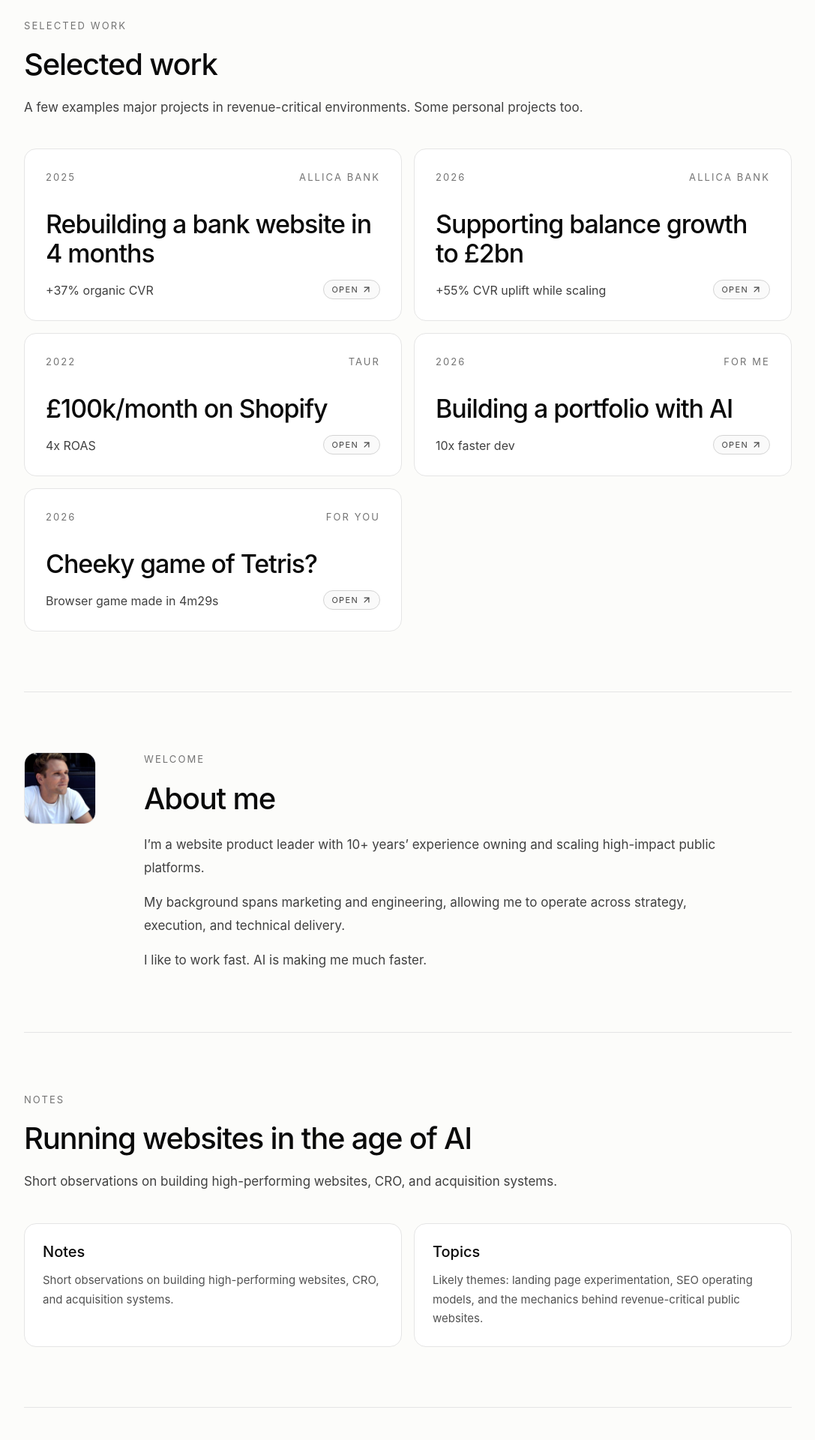
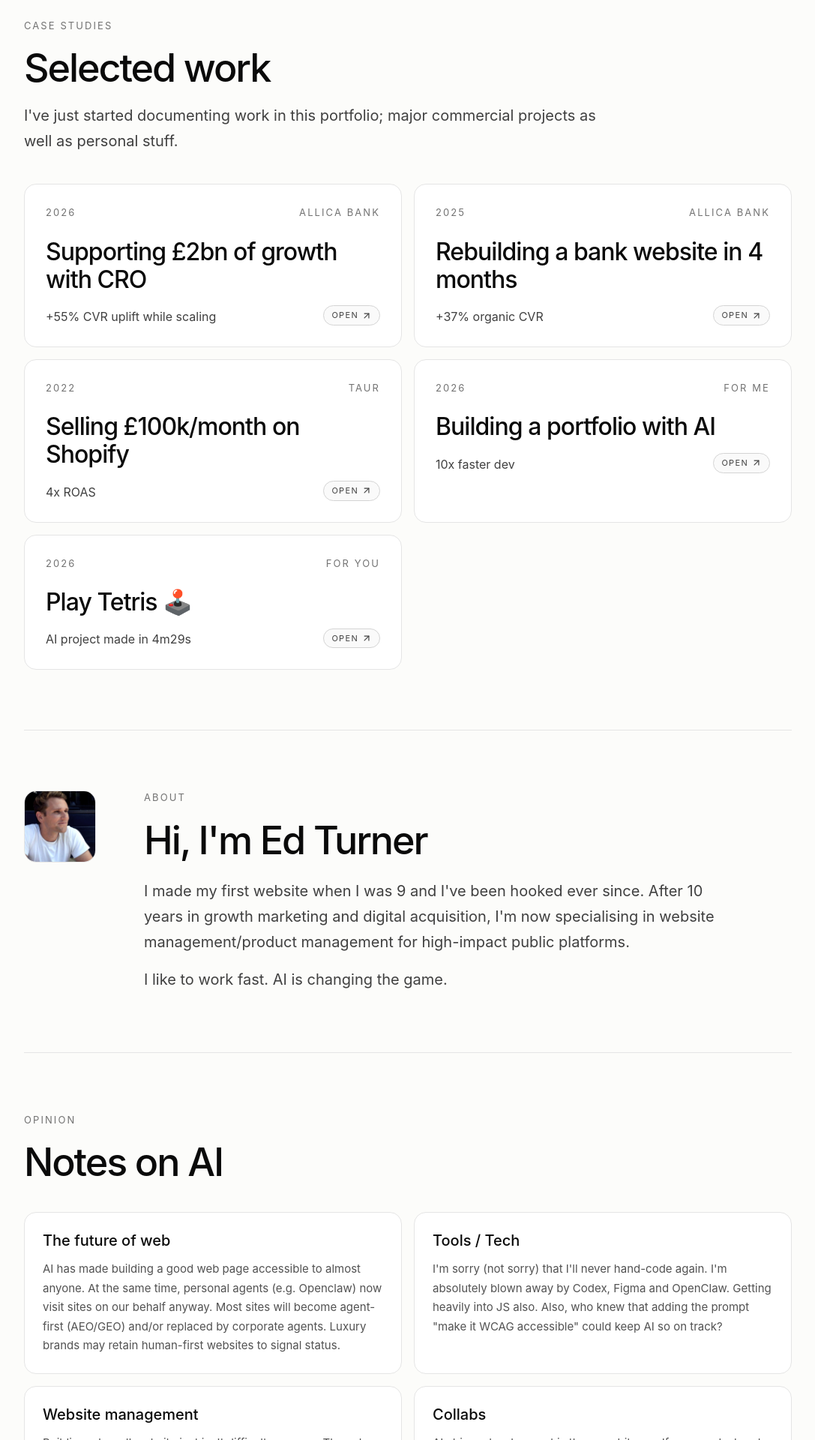
Before and after one commit to edturnuh/edturnuh.github.io, a React (Vite) app: page / in a window 1280 px wide. Shown: the part 780-2700 px from the top of the page at 75% size, without its empty margins (96-1183 px from the left). Built offline with nearby package versions, Linux system fonts and the light colour scheme.

Commit message:
new UI v2

```diff
--- a/src/app/components/AboutPreview.tsx
+++ b/src/app/components/AboutPreview.tsx
@@ -2,7 +2,7 @@ import profileImage from '../../assets/9df415058f0535f1d55f3e0d8992a67ce86b9f72.
 
 export function AboutPreview() {
   return (
-    <section id="about" className="py-16 md:py-20 border-t border-neutral-200">
+    <section id="about" className="scroll-mt-24 py-16 md:py-20 border-t border-neutral-200">
       <div className="grid gap-8 md:grid-cols-[120px_minmax(0,1fr)] md:gap-10">
         <div>
           <img
@@ -13,17 +13,14 @@ export function AboutPreview() {
         </div>
         <div className="max-w-3xl">
           <p className="font-mono text-[13px] uppercase tracking-[0.16em] text-neutral-500 mb-5">
-            Welcome
+            About
           </p>
-          <h2 className="text-[32px] leading-[1.1] tracking-[-0.03em] text-neutral-950 md:text-[40px]">
-            About me
+          <h2 className="text-[36px] leading-[1.02] tracking-[-0.04em] text-neutral-950 md:text-[52px]">
+            Hi, I'm Ed Turner
           </h2>
-          <div className="mt-6 space-y-4 text-[17px] leading-[1.8] text-neutral-700">
-            <p>I’m a website product leader with 10+ years’ experience owning and scaling high-impact public platforms.</p>
-            <p>My background spans marketing and engineering, allowing me to operate across strategy, execution, and technical delivery.</p>
-            <p>I like to work fast. AI is making me much faster.
-
-</p>
+          <div className="mt-6 space-y-4 text-[18px] leading-[1.7] text-neutral-700 md:text-[20px]">
+            <p>I made my first website when I was 9 and I've been hooked ever since. After 10 years in growth marketing and digital acquisition, I'm now specialising in website management/product management for high-impact public platforms.</p>
+            <p>I like to work fast. AI is changing the game.</p>
           </div>
         </div>
       </div>
--- a/src/app/components/CallToAction.tsx
+++ b/src/app/components/CallToAction.tsx
@@ -6,18 +6,29 @@ export function CallToAction() {
 
   return (
     <>
-      <section id="contact" className="py-16 md:py-20 border-t border-neutral-200">
-        <div className="max-w-3xl rounded-2xl border border-neutral-200 bg-white p-6 md:p-8">
-          <p className="font-mono text-[13px] uppercase tracking-[0.16em] text-neutral-500 mb-4">
+      <section id="contact" className="scroll-mt-24 py-16 md:py-20 border-t border-neutral-200">
+        <div className="overflow-hidden rounded-[28px] border border-neutral-200 bg-white">
+          <div className="border-b border-neutral-200 px-6 py-4 md:px-8">
+            <p className="font-mono text-[13px] uppercase tracking-[0.16em] text-neutral-500">
               Contact
             </p>
-          <h2 className="text-[30px] md:text-[36px] leading-[1.1] tracking-[-0.03em] text-neutral-950">
-            Open to senior website product and public web roles
+          </div>
+
+          <div className="grid gap-8 px-6 py-8 md:grid-cols-[minmax(0,1.5fr)_minmax(280px,0.9fr)] md:gap-10 md:px-8 md:py-10">
+            <div className="max-w-3xl">
+              <h2 className="text-[36px] leading-[1.02] tracking-[-0.04em] text-neutral-950 md:text-[52px]">
+                Open to new roles in website management
               </h2>
-          <p className="mt-4 text-[17px] leading-[1.8] text-neutral-700">
-            If you’re hiring for a role spanning growth, execution, and technical delivery, I’d be happy to speak.
+              <p className="mt-5 text-[18px] leading-[1.7] text-neutral-700 md:text-[20px]">
+                I'm keen to connect with great people, projects and organisations – including pro bono. If you think I could add value, do get in touch :)
               </p>
-          <div className="mt-8 flex flex-wrap gap-3">
+            </div>
+
+            <div className="rounded-2xl border border-neutral-200 bg-[#fafaf8] p-5 md:p-6">
+              <p className="font-mono text-[13px] uppercase tracking-[0.16em] text-neutral-500">
+                Next Step
+              </p>
+              <div className="mt-4 flex flex-col gap-3">
                 <button
                   onClick={() => setContactOpen(true)}
                   className="rounded-xl bg-neutral-950 px-5 py-3 text-[15px] text-white hover:bg-neutral-800 focus:outline-none focus:ring-2 focus:ring-neutral-400"
@@ -28,10 +39,12 @@ export function CallToAction() {
                   href="https://www.linkedin.com/in/ed-turner/"
                   target="_blank"
                   rel="noopener noreferrer"
-              className="rounded-xl border border-neutral-300 px-5 py-3 text-[15px] text-neutral-900 hover:bg-neutral-100 focus:outline-none focus:ring-2 focus:ring-neutral-400"
+                  className="rounded-xl border border-neutral-300 bg-white px-5 py-3 text-center text-[15px] text-neutral-900 hover:bg-neutral-100 focus:outline-none focus:ring-2 focus:ring-neutral-400"
                 >
                   LinkedIn
                 </a>
+              </div>
+            </div>
           </div>
         </div>
 
--- a/src/app/components/FeaturedProjects.tsx
+++ b/src/app/components/FeaturedProjects.tsx
@@ -20,6 +20,25 @@ type Project = {
 };
 
 const projects: Project[] = [
+  {
+    client: 'Supporting £2bn of growth with CRO',
+    subtitle: '2026',
+    result: 'Allica Bank',
+    cardSupportingText: '+55% CVR uplift while scaling',
+    description: 'Complete overhaul of the signup and onboarding experience for a B2B SaaS platform.',
+    metrics: [
+      { label: 'Conversion Rate', value: '55%+' },
+      { label: 'More leads/yr', value: '~7k' },
+      { label: 'Growth', value: '5x' },
+    ],
+    tags: ['Analytics', 'CRO', 'XFN Leadership'],
+    detailedDescription: `Improving conversion rates while scaling aggressively drove Allica's flagship business current account growth. We tested new UIs, conversion flows and trust signals; segmented heavily; unlocked major scale (e.g. £20m/month in balances from a single channel). Reducing CAC helped fuel 5x balance growth in under 2 years. Allica ranked #1 fastest-growing company in UK (FT1000 2025), and we just raised our Series D at $1.2bn valuation (2026).`,
+    deepDive: {
+      title: 'Form Placement A/B Test',
+      description: `Users clicking the CTA were auto-scrolled to page bottom, disrupting their experience and our scroll-depth tracking. With 30–40% of high-intent traffic hitting the button, we embedded the form in a modal popup instead. Result: +18% form submissions, rolled out site-wide.`,
+      stat: { label: 'Form Submissions', value: '+18%' },
+    },
+  },
   {
     client: 'Rebuilding a bank website in 4 months',
     subtitle: '2025',
@@ -54,26 +73,7 @@ Smooth off-peak rollout on call with ~35 stakeholders/testers, each assigned ban
     },
   },
   {
-    client: 'Supporting balance growth to £2bn',
-    subtitle: '2026',
-    result: 'Allica Bank',
-    cardSupportingText: '+55% CVR uplift while scaling',
-    description: 'Complete overhaul of the signup and onboarding experience for a B2B SaaS platform.',
-    metrics: [
-      { label: 'Conversion Rate', value: '55%+' },
-      { label: 'More leads/yr', value: '~7k' },
-      { label: 'Growth', value: '5x' },
-    ],
-    tags: ['Analytics', 'CRO', 'XFN Leadership'],
-    detailedDescription: `Improving conversion rates while scaling aggressively drove Allica's flagship business current account growth. We tested new UIs, conversion flows and trust signals; segmented heavily; unlocked major scale (e.g. £20m/month in balances from a single channel). Reducing CAC helped fuel 5x balance growth in under 2 years. Allica ranked #1 fastest-growing company in UK (FT1000 2025), and we just raised our Series D at $1.2bn valuation (2026).`,
-    deepDive: {
-      title: 'Form Placement A/B Test',
-      description: `Users clicking the CTA were auto-scrolled to page bottom, disrupting their experience and our scroll-depth tracking. With 30–40% of high-intent traffic hitting the button, we embedded the form in a modal popup instead. Result: +18% form submissions, rolled out site-wide.`,
-      stat: { label: 'Form Submissions', value: '+18%' },
-    },
-  },
-  {
-    client: '£100k/month on Shopify',
+    client: 'Selling £100k/month on Shopify',
     subtitle: '2022',
     result: 'TAUR',
     cardSupportingText: '4x ROAS',
@@ -81,15 +81,10 @@ Smooth off-peak rollout on call with ~35 stakeholders/testers, each assigned ban
     metrics: [
       { label: 'Monthly pre-orders', value: '£100k' },
       { label: 'ROAS', value: '4x' },
-      { label: 'Time Saved', value: '85%' },
+
     ],
     tags: ['AI/ML', 'API Design', 'Product'],
-    detailedDescription: 'As founding marketer lead at TAUR Technologies, I built and optimized the e-commerce site from scratch for the world\'s first premium electric scooter brand. Achieving $100k/month worth of pre-orders during its peak – and $2m worth of pre-orders overall. I managed full-stack development, A/B testing, and a unique \'Virtual Showroom\' to help position TAUR as the industry\'s first mainstream desirable electric scooter. Also secured $600k+ via Kickstarter and media coverage in Wired, TechCrunch, Fast Company, BBC, and TNW. ',
-    deepDive: {
-      title: 'Referral Loop Viral Mechanic',
-      description: 'Designed a double-sided referral program that rewarded both the referrer and the new user with extended trial days. We A/B tested incentive tiers and share-channel placement (in-app modal vs. post-checkout screen) across 8k users. The post-checkout variant with a 14-day bonus drove the strongest viral coefficient.',
-      stat: { label: 'Viral Coefficient', value: '1.4×' },
-    },
+    detailedDescription: 'As founding marketer lead at TAUR Technologies, I scaled the e-commerce site from scratch for the world\'s first premium electric scooter brand. Achieving $100k/month worth of pre-orders during its peak – and $2m worth of pre-orders overall. I managed full-stack development, A/B testing, and a unique \'Virtual Showroom\' to help position TAUR as the industry\'s first mainstream desirable electric scooter. Also secured $600k+ via Kickstarter and was featured as \'Project of the Day\' twice.',
   },
   {
     client: 'Building a portfolio with AI',
@@ -98,23 +93,19 @@ Smooth off-peak rollout on call with ~35 stakeholders/testers, each assigned ban
     result: 'For Me',
     description: 'Designed in Figma, built with Claude—shipped in hours instead of weeks.',
     metrics: [
-      { label: 'Build Time', value: '~6 hrs' },
-      { label: 'Components', value: '8+' },
-      { label: 'Code Quality', value: 'A+' },
+      { label: 'Faster Dev', value: '10x' },
+      { label: 'Day build', value: '2' },
+
+
     ],
     tags: ['AI', 'Design Systems', 'Rapid Prototyping'],
     detailedDescription: `I wanted a portfolio that showcased real work without spending weeks coding from scratch. Figma let me design pixel-perfect layouts with component variants, auto-layout, and a proper design system. Claude took those designs and generated production-ready React code with sticky scroll effects, modals, accessibility features, and responsive layouts. The result? A polished, performant site built in a fraction of the time traditional development would take—proof that AI can supercharge the entire design-to-code workflow.`,
-    deepDive: {
-      title: 'AI-Powered Design-to-Code Pipeline',
-      description: 'Traditional portfolio builds can take weeks of design iteration, component building, and responsive testing. By pairing Figma\'s design tooling with Claude\'s code generation, I compressed that timeline dramatically. Figma handled the visual system and component architecture; Claude translated it into clean React with proper state management, animations, and accessibility. The workflow felt like pair programming with an expert frontend dev.',
-      stat: { label: 'Time Saved', value: '90%+' },
-    },
   },
   {
-    client: 'Cheeky game of Tetris?',
+    client: 'Play Tetris 🕹️',
     subtitle: '2026',
     result: 'For you',
-    cardSupportingText: 'Browser game made in 4m29s',
+    cardSupportingText: 'AI project made in 4m29s',
     description: 'Designed and built an accessible browser Tetris with a polished in-case-study playable demo.',
     metrics: [
       { label: 'Board', value: '10×20' },
@@ -123,16 +114,7 @@ Smooth off-peak rollout on call with ~35 stakeholders/testers, each assigned ban
     ],
     tags: ['Frontend', 'Accessibility', 'Game Design', 'Interaction'],
     liveDemo: 'tetris',
-    detailedDescription: `I wanted one project on this portfolio to feel immediately interactive rather than purely descriptive, so I built a browser-based Tetris and embedded it directly into the case study. The goal was not novelty for novelty's sake. It was to show product thinking, interface restraint, and engineering discipline in a format people can understand within seconds.
-
-The game is intentionally lightweight: no heavy libraries, no flashy effects that sacrifice responsiveness, and no awkward controls. It uses predictable state updates, keyboard support, button controls, and a clear visual hierarchy so it feels smooth to play and easy to understand the first time you open it.
-
-Just as importantly, the experience is accessible. Controls are available without a mouse, the UI exposes clear status information, contrast stays strong throughout, and the game sits inside the same portfolio modal pattern instead of opening an entirely different environment. That keeps the interaction focused while still giving visitors something memorable to engage with.`,
-    deepDive: {
-      title: 'Designing for responsiveness without visual noise',
-      description: `The challenge was making the game feel polished inside a case-study modal rather than like a hacked-in side project. I kept the rendering model simple, avoided scroll-linked effects, used clear spacing and contrast, and added direct controls alongside keyboard support. The result is a compact, self-contained experience that feels intentional instead of ornamental.`,
-      stat: { label: 'Dependency approach', value: 'No game lib' },
-    },
+    detailedDescription: `I built a browser Tetris directly into the case study so people could play something immediately instead of just reading about it. It’s lightweight, responsive, keyboard-friendly, accessible, and intentionally simple enough to feel polished rather than gimmicky.`,
   },
 ];
 
@@ -141,17 +123,17 @@ export function FeaturedProjects() {
 
   return (
     <>
-      <section id="projects" className="py-16 md:py-20 border-t border-neutral-200">
+      <section id="projects" className="scroll-mt-24 py-16 md:py-20 border-t border-neutral-200">
         <div className="max-w-[1120px] mx-auto px-6 md:px-12">
           <div className="max-w-3xl">
             <p className="font-mono text-[13px] uppercase tracking-[0.16em] text-neutral-500 mb-5">
-              Selected Work
+              Case Studies
             </p>
-            <h2 className="text-[32px] leading-[1.08] tracking-[-0.03em] text-neutral-950 md:text-[40px]">
+            <h2 className="text-[36px] leading-[1.02] tracking-[-0.04em] text-neutral-950 md:text-[52px]">
               Selected work
             </h2>
-            <p className="mt-5 text-[17px] leading-[1.8] text-neutral-700">
-              A few examples major projects in revenue-critical environments. Some personal projects too.
+            <p className="mt-5 text-[18px] leading-[1.7] text-neutral-700 md:text-[20px]">
+              I've just started documenting work in this portfolio; major commercial projects as well as personal stuff.
             </p>
           </div>
 
--- a/src/app/components/Hero.tsx
+++ b/src/app/components/Hero.tsx
@@ -9,13 +9,13 @@ export function Hero() {
     <section className="pt-12 md:pt-20 pb-8 md:pb-10">
       <div className="max-w-4xl">
         <p className="font-mono text-[13px] uppercase tracking-[0.16em] text-neutral-500 mb-6">
-          Website Product Leader
+          Website Product Manager
         </p>
         <h1 className="max-w-4xl text-[42px] leading-[1.02] font-semibold tracking-[-0.04em] text-neutral-950 sm:text-[56px] md:text-[72px]">
           I run revenue-critical websites for high-growth companies
         </h1>
         <p className="max-w-3xl mt-6 text-[18px] leading-[1.7] text-neutral-700 md:text-[20px]">
-          Currently leading the public website at Allica Bank — generating 10,000+ high-value B2B leads annually and supporting rapid balance growth. Allica is the fastest growing firm in the UK (FT, 2025), valued at $1.2bn (2026).
+          Currently website manager at Allica Bank – generating 10,000+ high-value B2B leads annually and supporting rapid growth. Allica is the fastest growing firm in the UK (FT, 2025), now valued at $1.2bn (2026).
         </p>
         <ul className="mt-4 space-y-2">
           {credibilityPoints.map((point) => (
--- a/src/app/components/LatestNotes.tsx
+++ b/src/app/components/LatestNotes.tsx
@@ -1,26 +1,35 @@
 const notes = [
   {
-    title: 'Notes',
-    summary: 'Short observations on building high-performing websites, CRO, and acquisition systems.',
+    title: 'The future of web',
+    summary: 'AI has made building a good web page accessible to almost anyone. At the same time, personal agents (e.g. Openclaw) now visit sites on our behalf anyway. Most sites will become agent-first (AEO/GEO) and/or replaced by corporate agents. Luxury brands may retain human-first websites to signal status.',
   },
   {
-    title: 'Topics',
-    summary: 'Likely themes: landing page experimentation, SEO operating models, and the mechanics behind revenue-critical public websites.',
+    title: 'Tools / Tech',
+    summary: 'I\'m sorry (not sorry) that I\'ll never hand-code again. I\'m absolutely blown away by Codex, Figma and OpenClaw. Getting heavily into JS also. Also, who knew that adding the prompt "make it WCAG accessible" could keep AI so on track?',
   },
+  {
+    title: 'Website management',
+    summary: 'Building a \'good\' website just isn\'t difficult anymore. The value is in the system that iterates and delivers outcomes. I believe product managers and ICs will merge.',
+  },
+  {
+    title: 'Collabs',
+    summary: 'AI-driven development is the easy bit now. If you need a hand to build something cool – let alone making it successful – I’d love to connect. Pro bono work welcome :)',
+  }
+
 ];
 
 export function LatestNotes() {
   return (
-    <section id="notes" className="py-16 md:py-20 border-t border-neutral-200">
+    <section id="notes" className="scroll-mt-24 py-16 md:py-20 border-t border-neutral-200">
       <div className="max-w-3xl">
         <p className="font-mono text-[13px] uppercase tracking-[0.16em] text-neutral-500 mb-5">
-          Notes
+          Opinion
         </p>
-        <h2 className="text-[32px] leading-[1.1] tracking-[-0.03em] text-neutral-950 md:text-[40px]">
-          Running websites in the age of AI
+        <h2 className="text-[36px] leading-[1.02] tracking-[-0.04em] text-neutral-950 md:text-[52px]">
+          Notes on AI
         </h2>
         <p className="mt-5 text-[17px] leading-[1.8] text-neutral-700">
-          Short observations on building high-performing websites, CRO, and acquisition systems.
+
         </p>
       </div>
 
--- a/src/app/components/ProjectCard.tsx
+++ b/src/app/components/ProjectCard.tsx
@@ -34,7 +34,7 @@ export function ProjectCard({ project, onClick }: ProjectCardProps) {
         </span>
       </div>
 
-      <h3 className="mt-8 text-[28px] leading-[1.15] tracking-[-0.03em] text-neutral-950 md:text-[34px]">
+      <h3 className="mt-6 text-[28px] leading-[1.15] tracking-[-0.03em] text-neutral-950 md:mt-6 md:text-[32px]">
         {project.client}
       </h3>
 
```
Also changed, not shown: src/app/components/Navigation.tsx (+56 -2 lines). Lines whose indentation alone changed are shown as unchanged.
